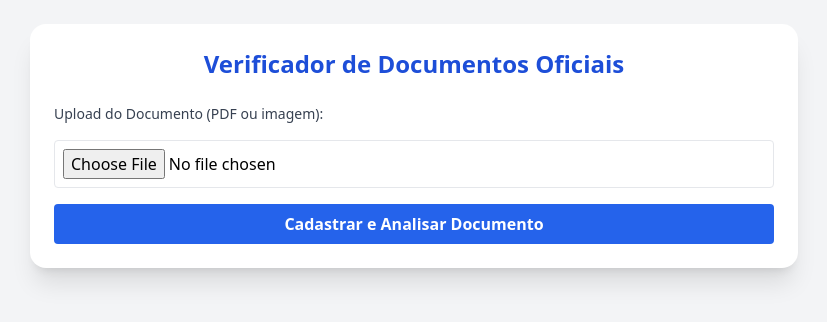
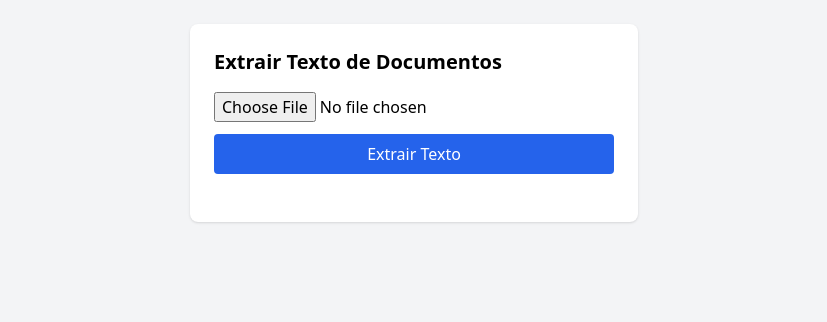
Before and after one commit to YagoEron31/Verificador_documentos, a Flask app: page / in a window 1280 px wide. Shown: the top 322 px of the page, without its empty margins (226-1053 px from the left). Run offline with Flask 3, Linux system fonts and the light colour scheme; some libraries are stand-ins or nearby versions.

Commit message:
Update index.html

```diff
--- a/templates/index.html
+++ b/templates/index.html
@@ -2,64 +2,58 @@
 <html lang="pt-br">
 <head>
     <meta charset="UTF-8">
-    <title>Verificador de Documentos</title>
+    <title>Extrator de Texto</title>
     <script src="https://cdn.tailwindcss.com"></script>
 </head>
-<body class="bg-gray-100 font-sans p-6">
-    <div class="max-w-3xl mx-auto bg-white p-6 rounded-2xl shadow-xl space-y-6">
-        <h1 class="text-2xl font-bold text-center text-blue-700">Verificador de Documentos Oficiais</h1>
+<body class="bg-gray-100 p-6">
+    <div class="max-w-md mx-auto bg-white p-6 rounded-lg shadow">
+        <h1 class="text-xl font-bold mb-4">Extrair Texto de Documentos</h1>
 
-        <!-- Formulário de upload -->
-        <form
-            action="/upload"
-            method="POST"
-            enctype="multipart/form-data"
-            class="space-y-4"
-        >
-            <label class="block text-sm font-medium text-gray-700">
-                Upload do Documento (PDF ou imagem):
-            </label>
+        <form id="uploadForm" class="mb-6">
             <input
                 type="file"
                 name="file"
                 accept="application/pdf,image/*"
-                class="border rounded p-2 w-full"
+                class="mb-3 block w-full"
                 required
             >
-
             <button
                 type="submit"
-                class="bg-blue-600 hover:bg-blue-700 text-white font-semibold px-4 py-2 rounded w-full"
+                class="bg-blue-600 text-white px-4 py-2 rounded w-full"
             >
-                Cadastrar e Analisar Documento
+                Extrair Texto
             </button>
-
-            {% if erro %}
-                <p class="text-red-600 font-medium mt-2">{{ erro }}</p>
-            {% endif %}
         </form>
 
-        <!-- Resultado da Análise -->
-        {% if resultado %}
-            <div class="mt-6 p-4 border rounded bg-gray-50">
-                <h2 class="text-lg font-bold text-blue-700 mb-2">Resultado da Análise</h2>
-                <p><strong>Status:</strong> {{ resultado.status }}</p>
-                <p><strong>Hash:</strong> <code class="text-sm">{{ resultado.hash }}</code></p>
+        <div id="resultado" class="hidden p-4 bg-gray-50 rounded">
+            <h2 class="font-bold mb-2">Texto Extraído:</h2>
+            <pre id="texto" class="whitespace-pre-wrap"></pre>
+            <p class="mt-3 text-sm">
+                <strong>Hash ID:</strong> <span id="hash" class="font-mono"></span>
+            </p>
+        </div>
+    </div>
 
-                {% if resultado.erro_ocr %}
-                    <p class="mt-2 text-red-600">
-                        <strong>Erro no OCR:</strong> {{ resultado.erro_ocr }}
-                    </p>
-                {% endif %}
+    <script>
+        document.getElementById('uploadForm').addEventListener('submit', async (e) => {
+            e.preventDefault();
+            const formData = new FormData();
+            formData.append('file', e.target.file.files[0]);
 
-                <details class="mt-4">
-                    <summary class="cursor-pointer text-sm text-blue-600">
-                        Ver texto extraído
-                    </summary>
-                    <pre class="bg-white p-2 border rounded text-sm mt-2 whitespace-pre-wrap">{{ resultado.texto_extraido }}</pre>
-                </details>
-            </div>
-        {% endif %}
-    </div>
+            const response = await fetch('/upload', {
+                method: 'POST',
+                body: formData
+            });
+
+            if (response.ok) {
+                const data = await response.json();
+                document.getElementById('texto').textContent = data.texto;
+                document.getElementById('hash').textContent = data.hash_id;
+                document.getElementById('resultado').classList.remove('hidden');
+            } else {
+                alert("Erro ao processar arquivo!");
+            }
+        });
+    </script>
 </body>
 </html>
```
